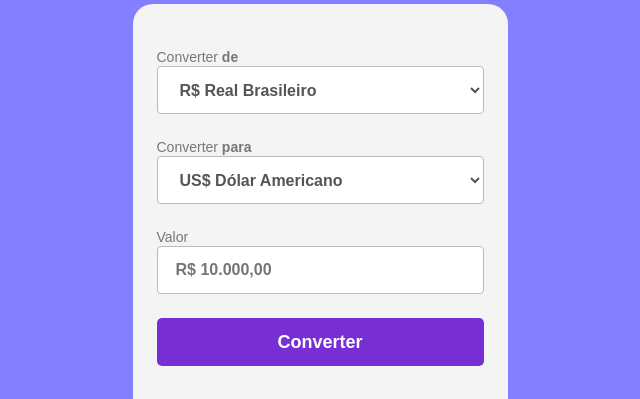
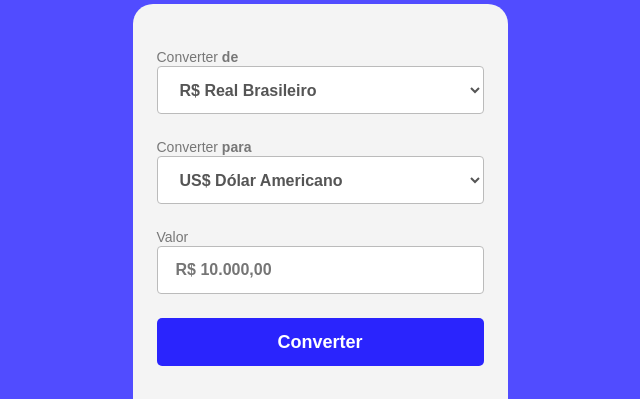
Before and after one commit to roquedev28/project-conversor, a plain HTML site: page index.html in a window 1280 px wide. Shown: the part 336-735 px from the top of the page, without its empty margins (320-960 px from the left). Drawn offline with Linux system fonts and the light colour scheme.

Commit message:
mudança das cores

```diff
--- a/main.css
+++ b/main.css
@@ -6,7 +6,7 @@
 }
 
 body{
-    background-color: rgba(8, 0, 255, 0.5);
+    background-color: rgba(8, 0, 255, 0.700);
 }
 
 .logo{
@@ -54,7 +54,7 @@ button{
     border: none;
     height: 48px;
     border-radius: 5px;
-    background: #772FD3;
+    background: rgba(8, 0, 255, 0.850);
     color: #ffffff;
     font-weight: 700;
     font-size: 18px;
```
